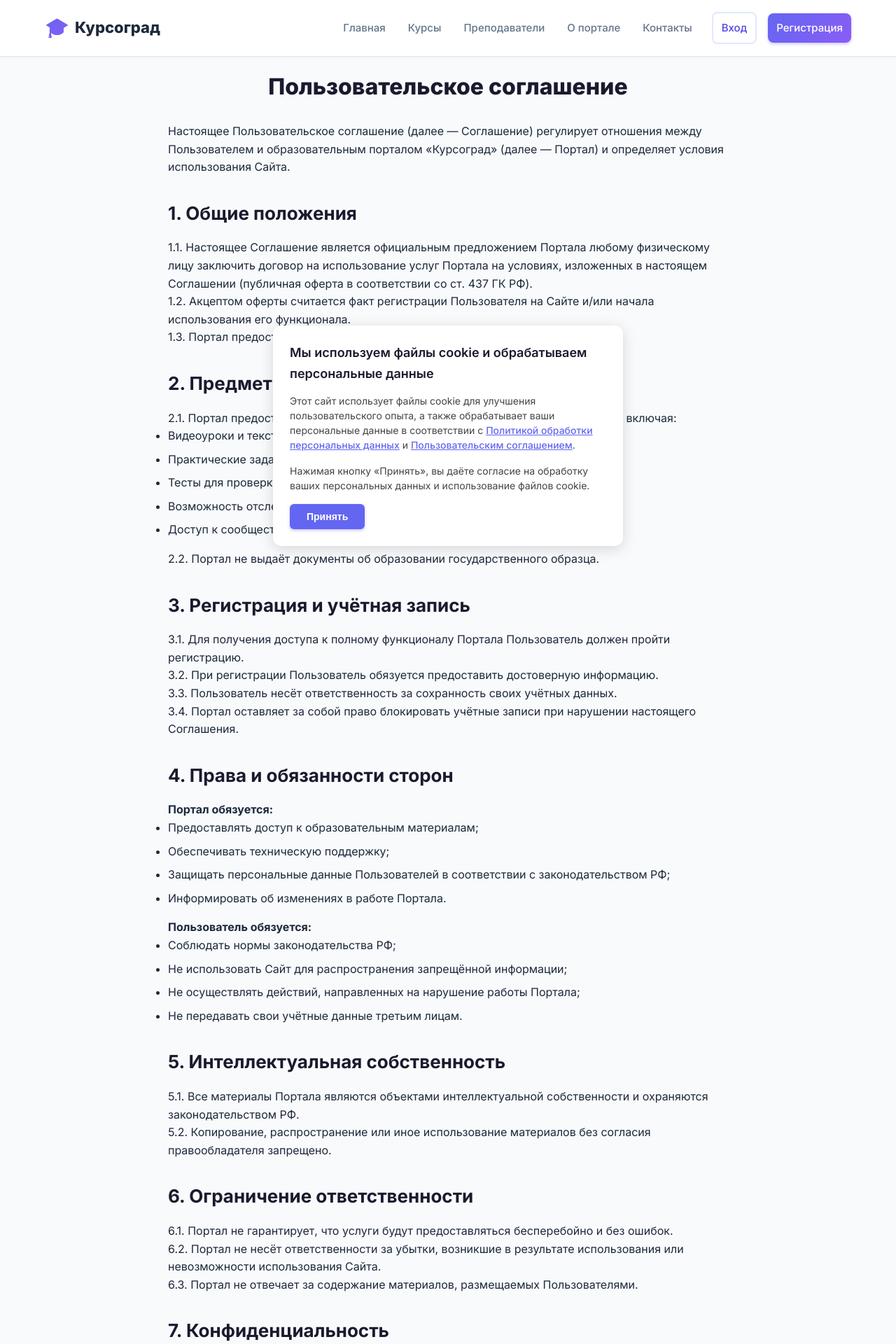
After one commit to oulright/cite_for_web_analytics, a Flask app: page /user-agreement in a window 1280 px wide. The commit adds this page. Shown: the top 1920 px of the page at 70% size. Run offline with Flask 3, Linux system fonts and the light colour scheme; some libraries are stand-ins or nearby versions.

Commit message:
Title: Update favicon, fix logo spacing, and add GDPR compliance documents
Key features implemented:
- Updated favicon.svg to display a single-color graduation cap emoji 🎓 as requested
- Fixed logo text in base.html to remove space in "Курсоград"
- Added new privacy_policy.html template with full Russian data processing policy
- Created user_agreement.html template with terms of service
- Integrated links to new legal documents in site footer
- Added JavaScript-based cookie consent modal for first-time visitors
- Modified app.py to include routes for new legal pages

The changes enhance site compliance with Russian data protection laws and improve branding consistency. The new consent mechanism ensures users acknowledge data processing upon first visit.

```diff
--- a/app.py
+++ b/app.py
@@ -602,6 +602,16 @@ def contacts():
     return render_template("contacts.html", form=form, topics=CONTACT_TOPICS)
 
 
+@app.route("/privacy-policy")
+def privacy_policy():
+    return render_template("privacy_policy.html")
+
+
+@app.route("/user-agreement")
+def user_agreement():
+    return render_template("user_agreement.html")
+
+
 @app.errorhandler(404)
 def not_found(e):
     return render_template("404.html"), 404
--- a/templates/base.html
+++ b/templates/base.html
@@ -16,7 +16,7 @@
   <div class="container header-inner">
     <a class="logo" href="{{ url_for('index') }}">
       <span class="logo-icon">🎓</span>
-      Курсо<span>град</span>
+      Курсоград
     </a>
     <nav class="nav">
       <a href="{{ url_for('index') }}">Главная</a>
@@ -52,6 +52,11 @@
     <p class="muted">Курсы по разработке, аналитике, дизайну и языкам. Обучение бесплатное,
        ничего не продаём. <a href="{{ url_for('about') }}">О портале</a> ·
        <a href="{{ url_for('contacts') }}">Контакты</a></p>
+
+    <div class="legal-links">
+      <a href="{{ url_for('privacy_policy') }}">Политика обработки персональных данных</a> ·
+      <a href="{{ url_for('user_agreement') }}">Пользовательское соглашение</a>
+    </div>
 
      <!-- Yandex.Metrika informer -->
      <a href="https://metrika.yandex.ru/stat/?id=112506115&amp;from=informer" target="_blank" rel="nofollow">
@@ -118,6 +123,92 @@
         <img src="//counter.rambler.ru/top100.cnt?pid=7752516" alt="Топ-100" />
     </noscript>
     <!-- END Top100 (Kraken) Counter -->
+
+    <!-- Всплывающее окно согласия на обработку персональных данных -->
+    <div id="cookie-consent-modal" class="cookie-consent-modal" style="display:none;">
+      <div class="cookie-consent-content">
+        <h3>Мы используем файлы cookie и обрабатываем персональные данные</h3>
+        <p>Этот сайт использует файлы cookie для улучшения пользовательского опыта, а также обрабатывает ваши персональные данные в соответствии с
+          <a href="{{ url_for('privacy_policy') }}" target="_blank">Политикой обработки персональных данных</a> и
+          <a href="{{ url_for('user_agreement') }}" target="_blank">Пользовательским соглашением</a>.
+        </p>
+        <p>Нажимая кнопку «Принять», вы даёте согласие на обработку ваших персональных данных и использование файлов cookie.</p>
+        <button id="accept-cookies-btn" class="btn btn-primary">Принять</button>
+      </div>
+    </div>
+
+    <script>
+      (function() {
+        var modal = document.getElementById('cookie-consent-modal');
+        var acceptBtn = document.getElementById('accept-cookies-btn');
+
+        // Проверяем, было ли уже дано согласие
+        if (!localStorage.getItem('cookiesAccepted')) {
+          // Показываем модальное окно с небольшой задержкой после загрузки страницы
+          setTimeout(function() {
+            modal.style.display = 'flex';
+          }, 500);
+        }
+
+        // Обработчик кнопки принятия
+        if (acceptBtn) {
+          acceptBtn.addEventListener('click', function() {
+            localStorage.setItem('cookiesAccepted', 'true');
+            modal.style.display = 'none';
+          });
+        }
+      })();
+    </script>
+
+    <style>
+      .cookie-consent-modal {
+        position: fixed;
+        bottom: 20px;
+        left: 50%;
+        transform: translateX(-50%);
+        background: #fff;
+        border-radius: 12px;
+        box-shadow: 0 4px 20px rgba(0,0,0,0.15);
+        padding: 24px;
+        max-width: 500px;
+        width: calc(100% - 40px);
+        z-index: 10000;
+        display: flex;
+        align-items: center;
+        justify-content: center;
+      }
+      .cookie-consent-content h3 {
+        margin: 0 0 12px 0;
+        font-size: 18px;
+        color: #1a1a2e;
+      }
+      .cookie-consent-content p {
+        margin: 0 0 16px 0;
+        font-size: 14px;
+        line-height: 1.5;
+        color: #444;
+      }
+      .cookie-consent-content a {
+        color: #6366f1;
+        text-decoration: underline;
+      }
+      .cookie-consent-content a:hover {
+        text-decoration: none;
+      }
+      .cookie-consent-content .btn {
+        background: #6366f1;
+        color: white;
+        border: none;
+        padding: 10px 24px;
+        border-radius: 6px;
+        cursor: pointer;
+        font-size: 14px;
+        font-weight: 600;
+      }
+      .cookie-consent-content .btn:hover {
+        background: #4f46e5;
+      }
+    </style>
   </div>
 </footer>
 </body>
--- /dev/null
+++ b/templates/user_agreement.html
@@ -0,0 +1,113 @@
+{% extends "base.html" %}
+{% block title %}Пользовательское соглашение{% endblock %}
+
+{% block content %}
+<div class="page-header">
+  <h1>Пользовательское соглашение</h1>
+</div>
+
+<article class="legal-content">
+  <p class="lead">Настоящее Пользовательское соглашение (далее — Соглашение) регулирует отношения между Пользователем и образовательным порталом «Курсоград» (далее — Портал) и определяет условия использования Сайта.</p>
+
+  <h2>1. Общие положения</h2>
+  <p>1.1. Настоящее Соглашение является официальным предложением Портала любому физическому лицу заключить договор на использование услуг Портала на условиях, изложенных в настоящем Соглашении (публичная оферта в соответствии со ст. 437 ГК РФ).</p>
+  <p>1.2. Акцептом оферты считается факт регистрации Пользователя на Сайте и/или начала использования его функционала.</p>
+  <p>1.3. Портал предоставляет услуги на безвозмездной основе.</p>
+
+  <h2>2. Предмет соглашения</h2>
+  <p>2.1. Портал предоставляет Пользователю доступ к образовательным материалам, включая:</p>
+  <ul>
+    <li>Видеоуроки и текстовые материалы;</li>
+    <li>Практические задания;</li>
+    <li>Тесты для проверки знаний;</li>
+    <li>Возможность отслеживания прогресса обучения;</li>
+    <li>Доступ к сообществу учащихся.</li>
+  </ul>
+  <p>2.2. Портал не выдаёт документы об образовании государственного образца.</p>
+
+  <h2>3. Регистрация и учётная запись</h2>
+  <p>3.1. Для получения доступа к полному функционалу Портала Пользователь должен пройти регистрацию.</p>
+  <p>3.2. При регистрации Пользователь обязуется предоставить достоверную информацию.</p>
+  <p>3.3. Пользователь несёт ответственность за сохранность своих учётных данных.</p>
+  <p>3.4. Портал оставляет за собой право блокировать учётные записи при нарушении настоящего Соглашения.</p>
+
+  <h2>4. Права и обязанности сторон</h2>
+  <p><strong>Портал обязуется:</strong></p>
+  <ul>
+    <li>Предоставлять доступ к образовательным материалам;</li>
+    <li>Обеспечивать техническую поддержку;</li>
+    <li>Защищать персональные данные Пользователей в соответствии с законодательством РФ;</li>
+    <li>Информировать об изменениях в работе Портала.</li>
+  </ul>
+
+  <p><strong>Пользователь обязуется:</strong></p>
+  <ul>
+    <li>Соблюдать нормы законодательства РФ;</li>
+    <li>Не использовать Сайт для распространения запрещённой информации;</li>
+    <li>Не осуществлять действий, направленных на нарушение работы Портала;</li>
+    <li>Не передавать свои учётные данные третьим лицам.</li>
+  </ul>
+
+  <h2>5. Интеллектуальная собственность</h2>
+  <p>5.1. Все материалы Портала являются объектами интеллектуальной собственности и охраняются законодательством РФ.</p>
+  <p>5.2. Копирование, распространение или иное использование материалов без согласия правообладателя запрещено.</p>
+
+  <h2>6. Ограничение ответственности</h2>
+  <p>6.1. Портал не гарантирует, что услуги будут предоставляться бесперебойно и без ошибок.</p>
+  <p>6.2. Портал не несёт ответственности за убытки, возникшие в результате использования или невозможности использования Сайта.</p>
+  <p>6.3. Портал не отвечает за содержание материалов, размещаемых Пользователями.</p>
+
+  <h2>7. Конфиденциальность</h2>
+  <p>7.1. Портал обязуется не разглашать персональные данные Пользователей, за исключением случаев, предусмотренных законодательством РФ.</p>
+  <p>7.2. Обработка персональных данных осуществляется в соответствии с Политикой обработки персональных данных.</p>
+
+  <h2>8. Изменение условий соглашения</h2>
+  <p>8.1. Портал оставляет за собой право в одностороннем порядке изменять условия настоящего Соглашения.</p>
+  <p>8.2. Новая редакция вступает в силу с момента её размещения на Сайте.</p>
+  <p>8.3. Продолжение использования Сайта после внесения изменений означает согласие Пользователя с новыми условиями.</p>
+
+  <h2>9. Расторжение соглашения</h2>
+  <p>9.1. Пользователь может прекратить использование Портала в любое время, удалив свою учётную запись.</p>
+  <p>9.2. Портал может приостановить или прекратить доступ Пользователя к Сайту при нарушении условий настоящего Соглашения.</p>
+
+  <h2>10. Заключительные положения</h2>
+  <p>10.1. Все споры разрешаются путём переговоров. При недостижении согласия — в судебном порядке по месту нахождения Портала.</p>
+  <p>10.2. К отношениям сторон применяется законодательство Российской Федерации.</p>
+  <p>10.3. По вопросам, связанным с использованием Портала, Пользователь может обратиться к администрации через форму обратной связи.</p>
+
+  <p class="last-updated"><strong>Дата последнего обновления:</strong> {{ year_now }}</p>
+</article>
+
+<style>
+.legal-content {
+  max-width: 800px;
+  margin: 0 auto;
+  line-height: 1.6;
+}
+.legal-content h2 {
+  margin-top: 2rem;
+  margin-bottom: 1rem;
+  color: #1a1a2e;
+}
+.legal-content ul {
+  margin-bottom: 1rem;
+}
+.legal-content li {
+  margin-bottom: 0.5rem;
+}
+.last-updated {
+  margin-top: 2rem;
+  padding-top: 1rem;
+  border-top: 1px solid #eee;
+  color: #666;
+}
+.page-header {
+  text-align: center;
+  margin-bottom: 2rem;
+}
+.page-header h1 {
+  font-size: 2rem;
+  color: #1a1a2e;
+}
+</style>
+{% endblock %}
```
Also changed, not shown: templates/privacy_policy.html (added, +105 -0 lines), static/icons/favicon.svg, 1 other file.
